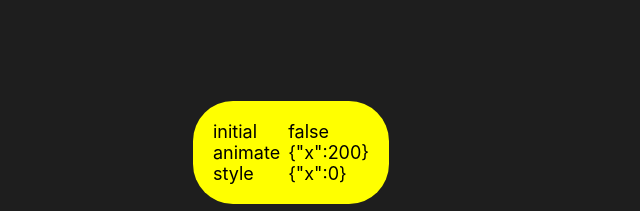
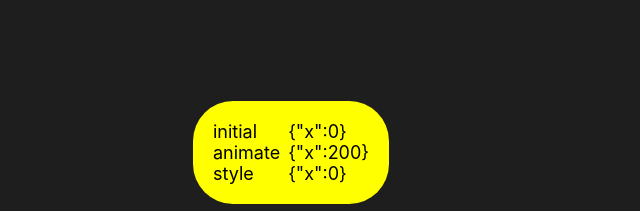
Before and after one commit to lintonye/smileys-in-motion, a React (Create React App) app in the folder smileys-in-motion-demos/: page / in a window 1280 px wide. Shown: the part 354-565 px from the top of the page, without its empty margins (319-959 px from the left). Built offline with nearby package versions, Linux system fonts and the light colour scheme.

Commit message:
change initals to 0

```diff
--- a/smileys-in-motion-demos/src/InitialStyleAnimate.js
+++ b/smileys-in-motion-demos/src/InitialStyleAnimate.js
@@ -3,7 +3,7 @@ import { motion, useCycle } from "framer-motion";
 import { useState, useRef, useEffect } from "react";
 
 const toX = (v) => (typeof v === "number" ? { x: v } : v);
-const initials = [false, 0].map(toX);
+const initials = [0, 0].map(toX);
 const animates = [200, 400].map(toX);
 const styles = [0, 0].map(toX);
 
```
